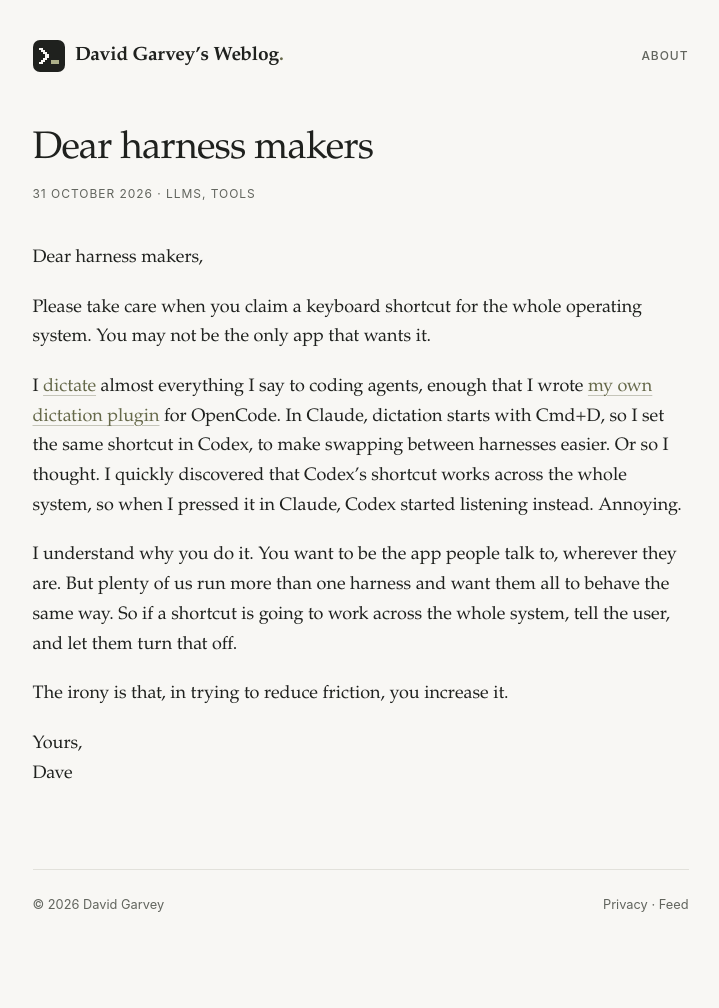
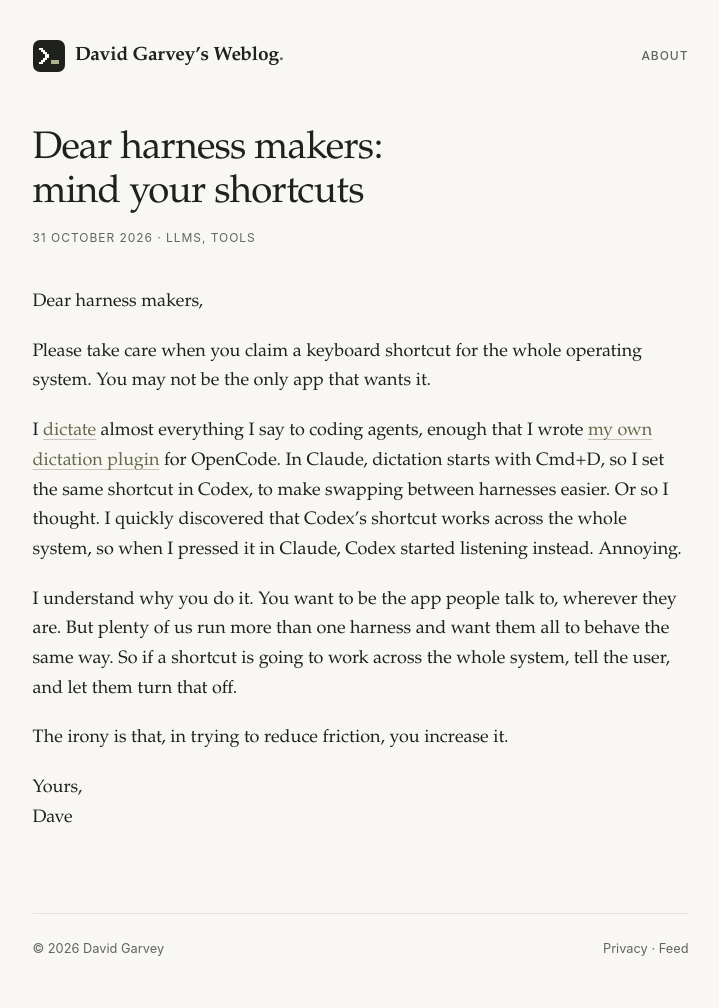
Before and after one commit to davegarvey/davegarvey.github.io, a Jekyll site: the page built from _posts/2026-10-31-dear-harness-makers-mind-your-shortcuts.md, in a window 1280 px wide. Shown: the whole page, without its empty margins (272-991 px from the left). Built offline with Jekyll 4.4.1, drawn with Linux system fonts in a browser that asks for light colours; before the commit the page ends 963 px from its top, so only the background shows below that.

Commit message:
Retitle Dear harness makers and give it a topic-specific URL

```diff
--- a/_posts/2026-10-31-dear-harness-makers.md
+++ b/_posts/2026-10-31-dear-harness-makers-mind-your-shortcuts.md
@@ -1,11 +1,11 @@
 ---
 layout: post
-title: Dear harness makers
+title: "Dear harness makers: mind your shortcuts"
 date: 2026-10-31 10:47:05 +0100
 feed_id: urn:uuid:7bf05621-b389-4ab7-945e-58c7c5b37f82
 description: A short open letter to the makers of AI coding harnesses. If you take a keyboard shortcut for the whole operating system, say so, and let the user choose.
 image:
-  path: /assets/images/cards/dear-harness-makers-509d60aa.png
+  path: /assets/images/cards/dear-harness-makers-mind-your-shortcuts-509d60aa.png
   width: 1200
   height: 630
   alt: "Two keys, Command and D, above two app windows. A faint dashed line runs to the left window, which is silent; a solid orange arrow runs to the right window, which shows an orange sound wave."
```
Also changed, not shown: assets/images/cards/dear-harness-makers-mind-your-shortcuts-509d60aa.png (added), assets/images/cards/dear-harness-makers-mind-your-shortcuts.svg (renamed from assets/images/cards/dear-harness-makers.svg), 1 other file.
